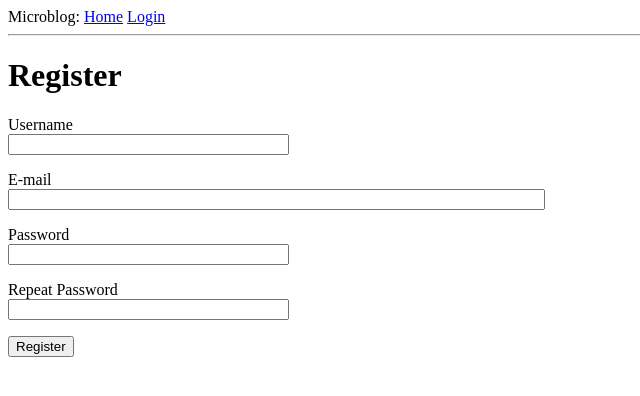
After one commit to Donnyvdm/microblog, a Flask app: page /register in a window 1280 px wide. The commit adds this page. Shown: the top 396 px of the page, without its empty margins (0-640 px from the left). Run offline with Flask 2, Linux system fonts and the light colour scheme.

Commit message:
Add user registration

```diff
--- a/app/__init__.py
+++ b/app/__init__.py
@@ -10,5 +10,6 @@ app.config.from_object(Config)
 db = SQLAlchemy(app)
 migrate = Migrate(app, db)
 login = LoginManager(app)
+login.login_view = 'login'
 
 from app import routes, models
--- a/app/forms.py
+++ b/app/forms.py
@@ -1,7 +1,8 @@
 from flask_wtf import FlaskForm
 
 from wtforms import BooleanField, PasswordField, StringField, SubmitField
-from wtforms.validators import DataRequired
+from wtforms.validators import DataRequired, ValidationError, Email, EqualTo
+from app.models import User
 
 
 class LoginForm(FlaskForm):
@@ -9,3 +10,22 @@ class LoginForm(FlaskForm):
     password = PasswordField('Password', validators=[DataRequired()])
     remember_me = BooleanField('Remember Me')
     submit = SubmitField('Sign In')
+
+
+class RegistrationForm(FlaskForm):
+    username = StringField('Username', validators=[DataRequired()])
+    email = StringField('E-mail', validators=[DataRequired(), Email()])
+    password = PasswordField('Password', validators=[DataRequired()])
+    password2 = PasswordField('Repeat Password',
+                              validators=[DataRequired(), EqualTo('password')])
+    submit = SubmitField('Register')
+
+    def validate_username(self, username):
+        user = User.query.filter_by(username=username.data).first()
+        if user is not None:
+            raise ValidationError("Please use a different username")
+
+    def validate_email(self, email):
+        user = User.query.filter_by(email=email.data).first()
+        if user is not None:
+            raise ValidationError("Please use a different e-mail address")
--- a/app/routes.py
+++ b/app/routes.py
@@ -1,14 +1,14 @@
-from flask import flash, redirect, render_template, url_for
-from flask_login import current_user, login_user
-from app import app
-from app.forms import LoginForm
+from flask import flash, redirect, render_template, url_for, request
+from flask_login import current_user, login_user, logout_user, login_required
+from app import app, db
+from app.forms import LoginForm, RegistrationForm
 from app.models import User
 
 
 @app.route("/")
 @app.route("/index")
+@login_required
 def index():
-    user = {'username': 'Donny'}
     posts = [
         {
             'author': {'username': 'John'},
@@ -19,7 +19,7 @@ def index():
             'body': 'The Avengers movie was so cool!'
         }
     ]
-    return render_template('index.html', title='Home', user=user, posts=posts)
+    return render_template('index.html', title='Home', posts=posts)
 
 
 @app.route("/login", methods=['GET', 'POST'])
@@ -37,6 +37,31 @@ def login():
             return redirect(url_for('login'))
 
         login_user(user, remember=form.remember_me.data)
-        return redirect(url_for('index'))
+
+        next_page = request.args.get('next')
+        if not next_page or not next_page.startswith('/'):
+            next_page = url_for('index')
+        return redirect(next_page)
 
     return render_template('login.html', title='Sign In', form=form)
+
+
+@app.route("/logout")
+def logout():
+    logout_user()
+    return redirect(url_for('index'))
+
+
+@app.route("/register", methods=['GET', 'POST'])
+def register():
+    if current_user.is_authenticated:
+        return redirect(url_for('index'))
+    form = RegistrationForm()
+    if form.validate_on_submit():
+        user = User(username=form.username.data, email=form.email.data)
+        user.set_password(form.password.data)
+        db.session.add(user)
+        db.session.commit()
+        flash(f"Congratulations {user.username}, you are now a registered user")
+        return redirect(url_for('login'))
+    return render_template('register.html', title='Register', form=form)
--- a/app/templates/base.html
+++ b/app/templates/base.html
@@ -12,7 +12,11 @@
         <div>
             Microblog:
             <a href="{{ url_for('index') }}">Home</a>
-            <a href="{{ url_for('login') }}">Login</a>
+            {% if current_user.is_anonymous %}
+                <a href="{{ url_for('login') }}">Login</a>
+            {% else %}
+                <a href="{{ url_for('logout') }}">Logout</a>
+            {% endif %}
 
         </div>
         <hr>
--- a/app/templates/index.html
+++ b/app/templates/index.html
@@ -1,7 +1,7 @@
 {% extends "base.html" %}
 
 {% block content %}
-    <h1>Hello, {{ user.username }}!</h1>
+    <h1>Hi, {{ current_user.username }}!</h1>
     {% for post in posts %}
         <div>
             <p>
--- a/app/templates/login.html
+++ b/app/templates/login.html
@@ -28,4 +28,6 @@
 
     </form>
 
+    <p>New user? <a href="{{ url_for('register') }}">Click to Register!</a></p>
+
 {% endblock %}
--- /dev/null
+++ b/app/templates/register.html
@@ -0,0 +1,39 @@
+{% extends "base.html" %}
+
+{% block content %}
+    <h1>Register</h1>
+    <form action="" method="post" name="register">
+        {{ form.hidden_tag() }}
+        <p>
+            {{ form.username.label }} <br />
+            {{ form.username(size=32) }} <br />
+            {% for error in form.username.errors %}
+                <span style="color: red;">[ {{ error }}</span>
+            {% endfor %}
+        </p>
+        <p>
+            {{ form.email.label }} <br />
+            {{ form.email(size=64) }} <br />
+            {% for error in form.email.errors %}
+                <span style="color: red;">[ {{ error }}</span>
+            {% endfor %}
+        </p>
+        <p>
+            {{ form.password.label }} <br />
+            {{ form.password(size=32) }} <br />
+            {% for error in form.password.errors %}
+                <span style="color: red;">[ {{ error }}</span>
+            {% endfor %}
+        </p>
+        <p>
+            {{ form.password2.label }} <br />
+            {{ form.password2(size=32) }} <br />
+            {% for error in form.password2.errors %}
+                <span style="color: red;">[ {{ error }}</span>
+            {% endfor %}
+        </p>
+        <p>
+            {{ form.submit() }}
+        </p>
+    </form>
+{% endblock %}
```
